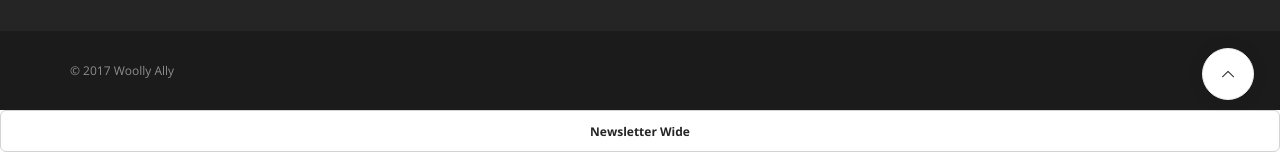
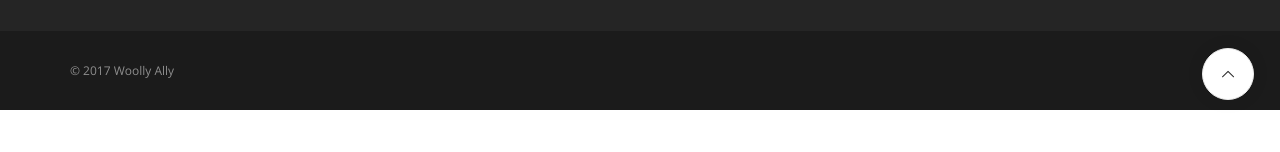
Before and after one commit to WoollyAlly/WoollyAllyTest, a Jekyll site: the page built from index.html, in a window 1280 px wide and 900 px high, scrolled down 2412 px. Shown: the part 748-900 px from the top of the window. Built offline with Jekyll 4.4.1, drawn with Linux system fonts in a browser that asks for light colours; some web fonts are replaced; after the commit the page ends 3270 px from its top, so only the background shows below that.

Commit message:
Updated '_includes/contact.html' via CloudCannon

```diff
--- a/_includes/contact.html
+++ b/_includes/contact.html
@@ -1,10 +1,5 @@
 
 <div class="modal-instance block">
-    <a class="btn modal-trigger" href="#">
-        <span class="btn__text">
-            Newsletter Wide
-        </span>
-    </a>
     <div class="modal-container">
         <div class="modal-content">
             <section class="imageblock feature-large bg--white border--round ">
```
